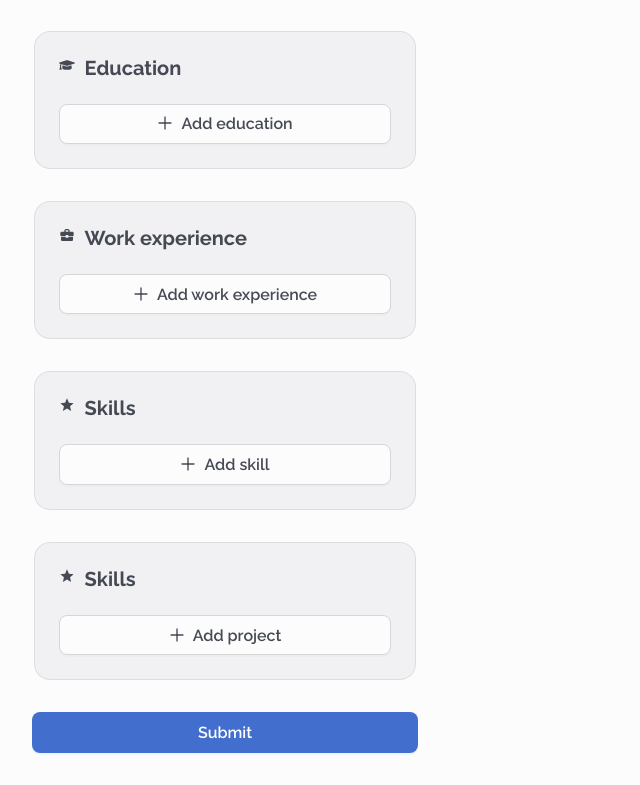
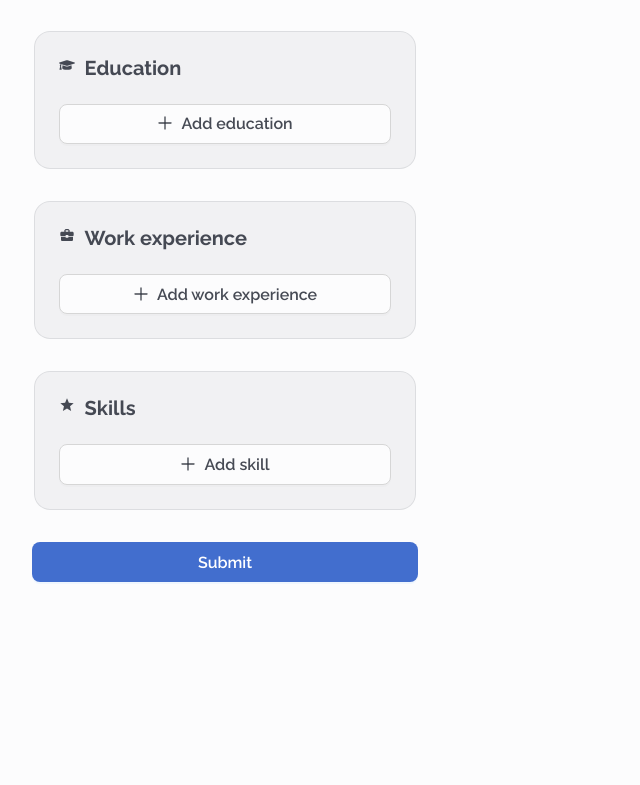
Before and after one commit to ErickBGomez/cv-application, a React (Vite) app: page / in a window 1280 px wide. Shown: the part 824-1609 px from the top of the page, without its empty margins (0-640 px from the left). After the commit the page ends 1438 px from the top, so only its background shows below. Built offline with nearby package versions, Linux system fonts and the light colour scheme.

Commit message:
Clean code

```diff
--- a/src/components/form/ResumeForm/ResumeForm.jsx
+++ b/src/components/form/ResumeForm/ResumeForm.jsx
@@ -88,7 +88,6 @@ const ResumeForm = () => {
         </Form.Item>
       </FormSection>
 
-      {/* Skill delete not working */}
       <FormSection icon={<MdStar />} title="Skills">
         <Form.Item
           name="skills"
@@ -96,16 +95,6 @@ const ResumeForm = () => {
           validateTrigger="onSubmit"
         >
           <DragCardsInput context="skill" />
-        </Form.Item>
-      </FormSection>
-
-      <FormSection icon={<MdStar />} title="Skills">
-        <Form.Item
-          name="skills"
-          rules={validator.skillsRules}
-          validateTrigger="onSubmit"
-        >
-          <DragCardsInput context="project" />
         </Form.Item>
       </FormSection>
 
```
